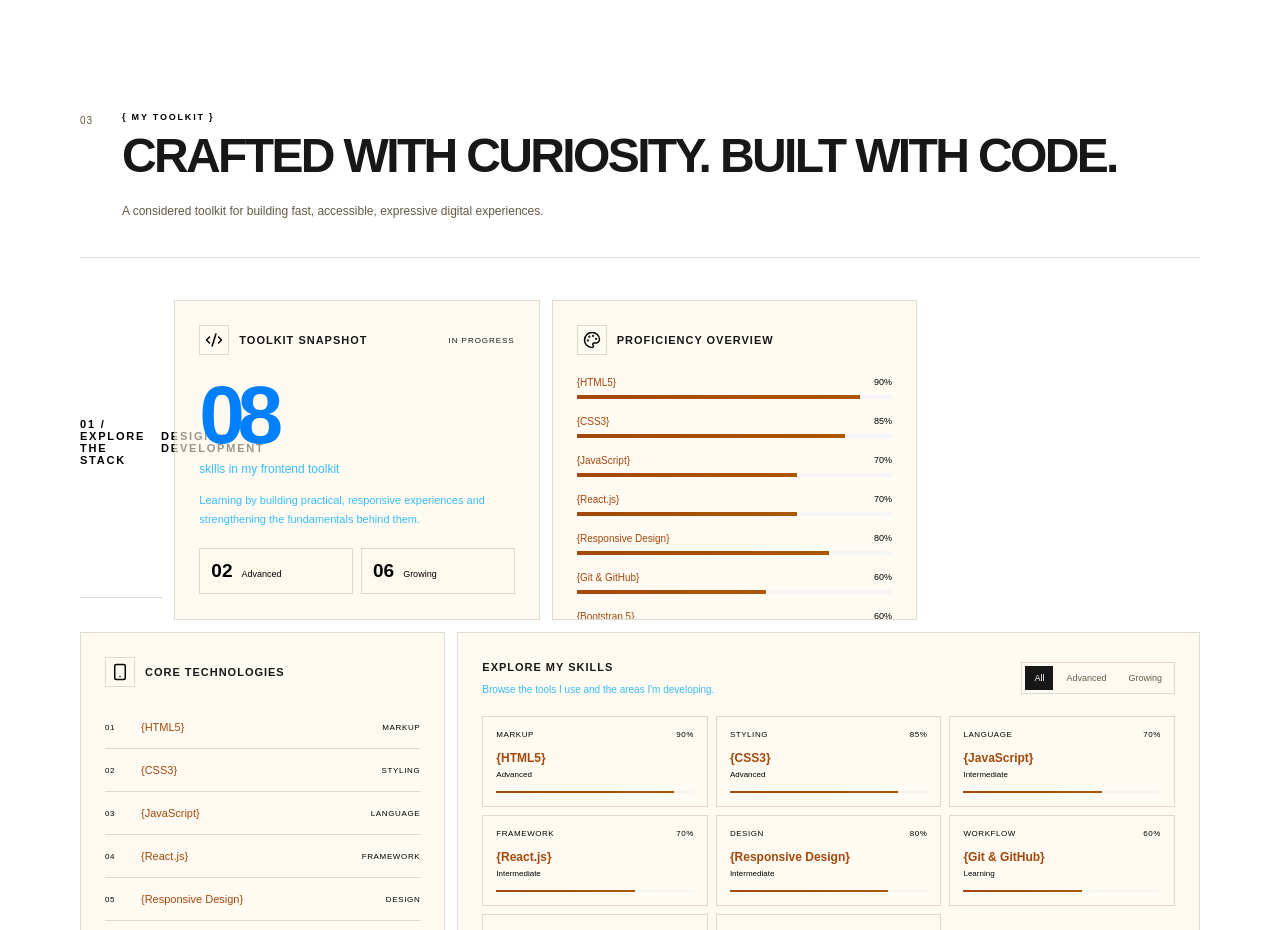
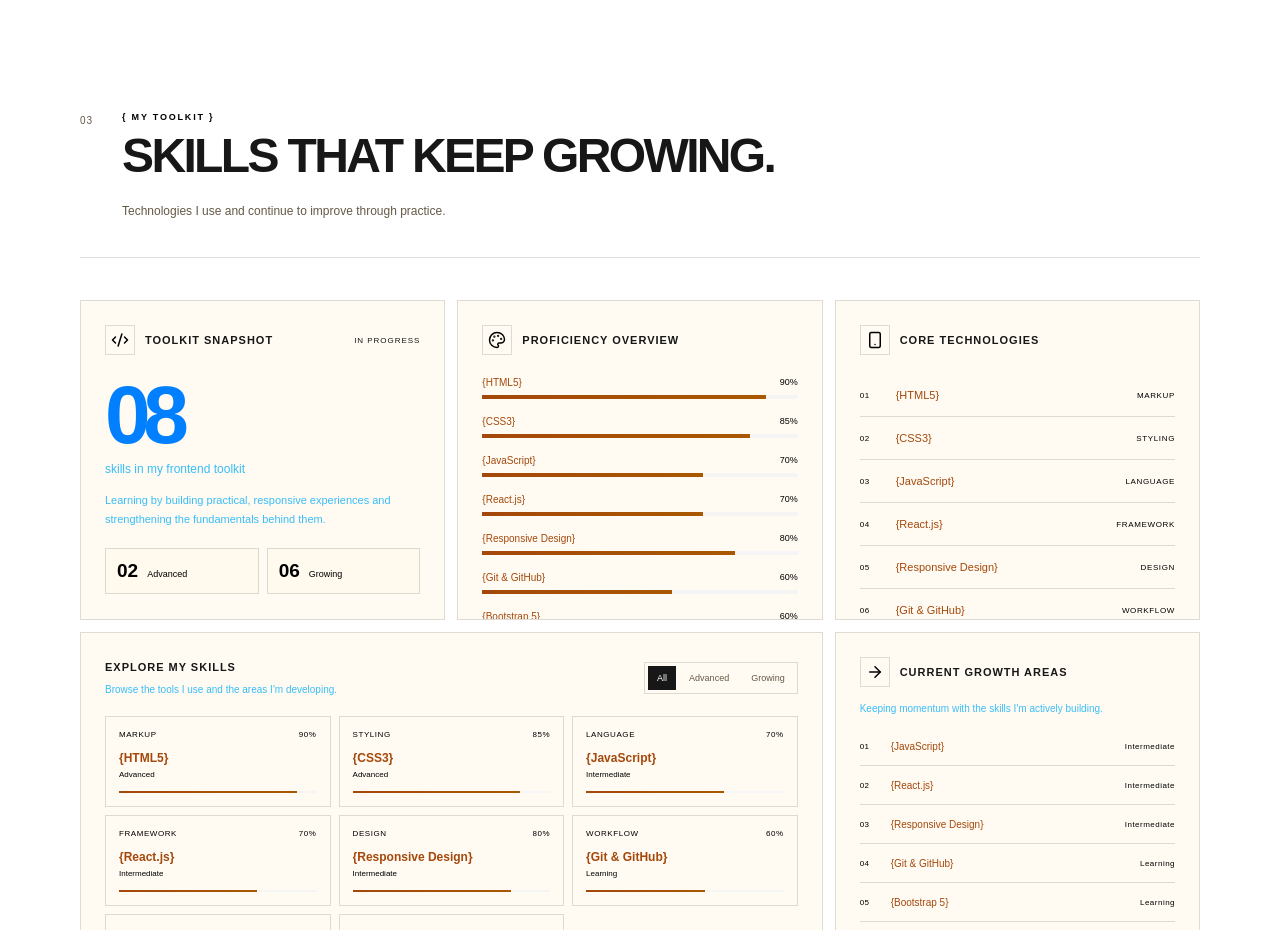
Before and after one commit to SameerRajput007/dmn.devfolio, a React (Vite) app: page / in a window 1280 px wide. Shown: the part 2226-3156 px from the top of the page. Built offline with nearby package versions, Linux system fonts and the light colour scheme; a web font is replaced by a local one.

Commit message:
Restore Skills layout after visual mismatch

```diff
--- a/src/sections/Skills.jsx
+++ b/src/sections/Skills.jsx
@@ -11,12 +11,11 @@ function Skills({ skills, filteredSkills, skillFilter, onSkillFilterChange }) {
     <section className="skills section-wrap section-space" id="skills">
       <SectionHeading
         eyebrow="{ MY TOOLKIT }"
-        title="Crafted with curiosity. Built with code."
-        description="A considered toolkit for building fast, accessible, expressive digital experiences."
+        title="Skills that keep growing."
+        description="Technologies I use and continue to improve through practice."
       />
 
-      <div className="skills-dashboard skills-dashboard--premium">
-        <div className="skills-premium-intro"><span>01 / EXPLORE THE STACK</span><span>DESIGN × DEVELOPMENT</span></div>
+      <div className="skills-dashboard">
         <motion.article
           className="skills-panel skills-overview"
           initial={{ opacity: 0, y: 18 }}
```
